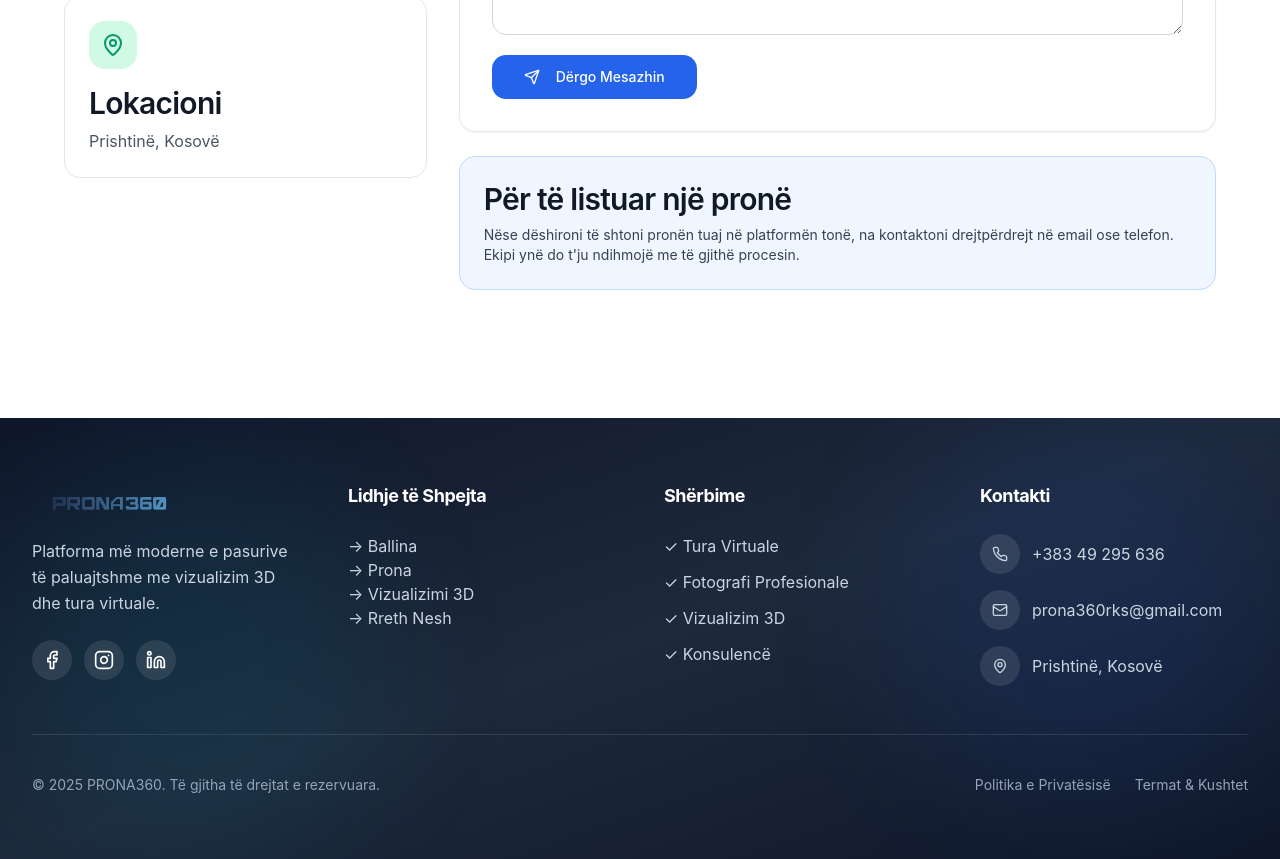
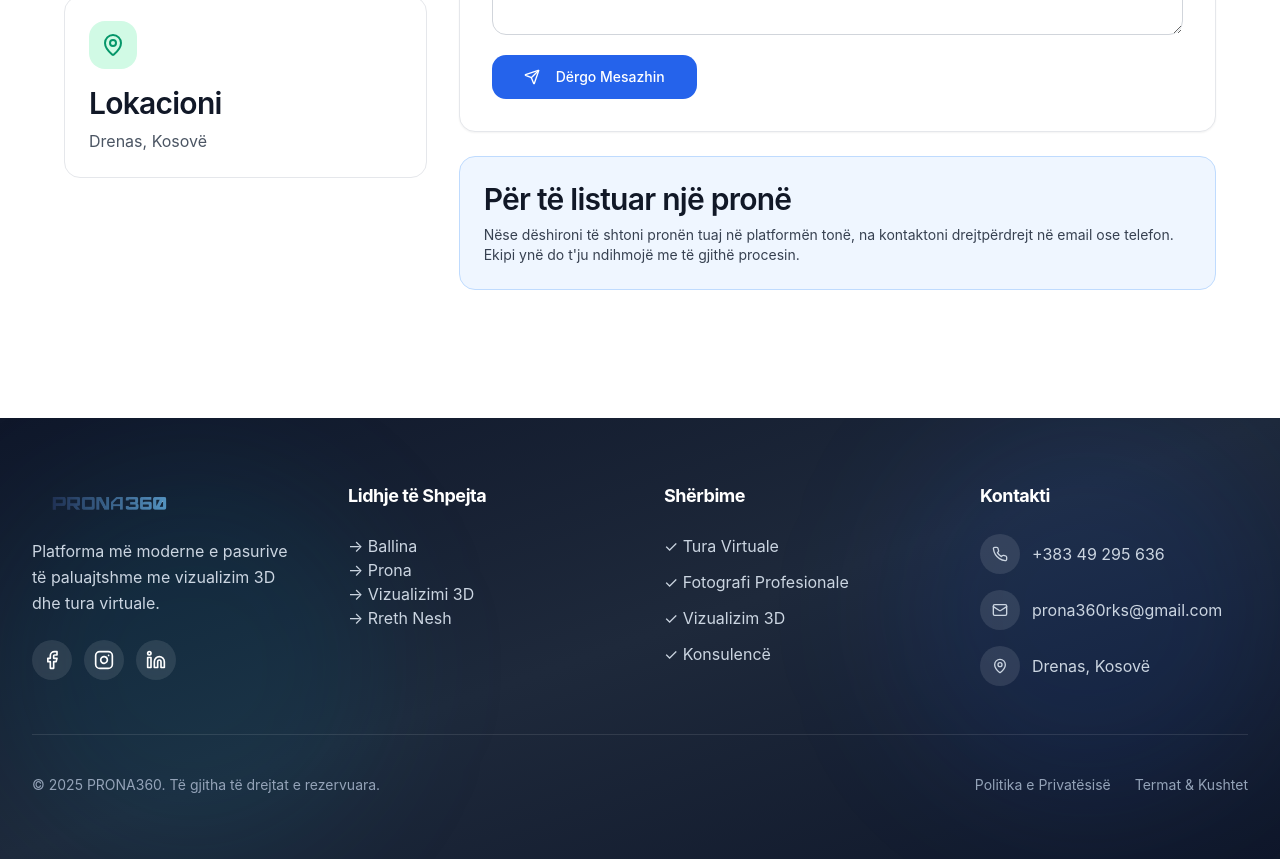
Before and after one commit to drilathedev/virtual-view-estate, a React (Vite) app: page /contact in a window 1280 px wide. Shown: the part 780-1639 px from the top of the page. Built offline with nearby package versions, Linux system fonts and the light colour scheme; no server answers; the HTML template or start-up script is replaced by a standard one.

Commit message:
Update Footer and Contact page

```diff
--- a/src/components/Footer.tsx
+++ b/src/components/Footer.tsx
@@ -90,7 +90,7 @@ export const Footer = () => {
                 <div className="w-10 h-10 rounded-full bg-white/10 flex items-center justify-center group-hover:bg-blue-600 transition-colors">
                   <MapPin className="h-4 w-4" />
                 </div>
-                <span>Prishtinë, Kosovë</span>
+                <span>Drenas, Kosovë</span>
               </li>
             </ul>
           </div>
--- a/src/pages/Contact.tsx
+++ b/src/pages/Contact.tsx
@@ -118,7 +118,7 @@ ${message}
                   </div>
                   <h3 className="font-semibold text-gray-900 mb-2">Lokacioni</h3>
                   <p className="text-gray-600">
-                    Prishtinë, Kosovë
+                    Drenas, Kosovë
                   </p>
                 </div>
               </div>
```
